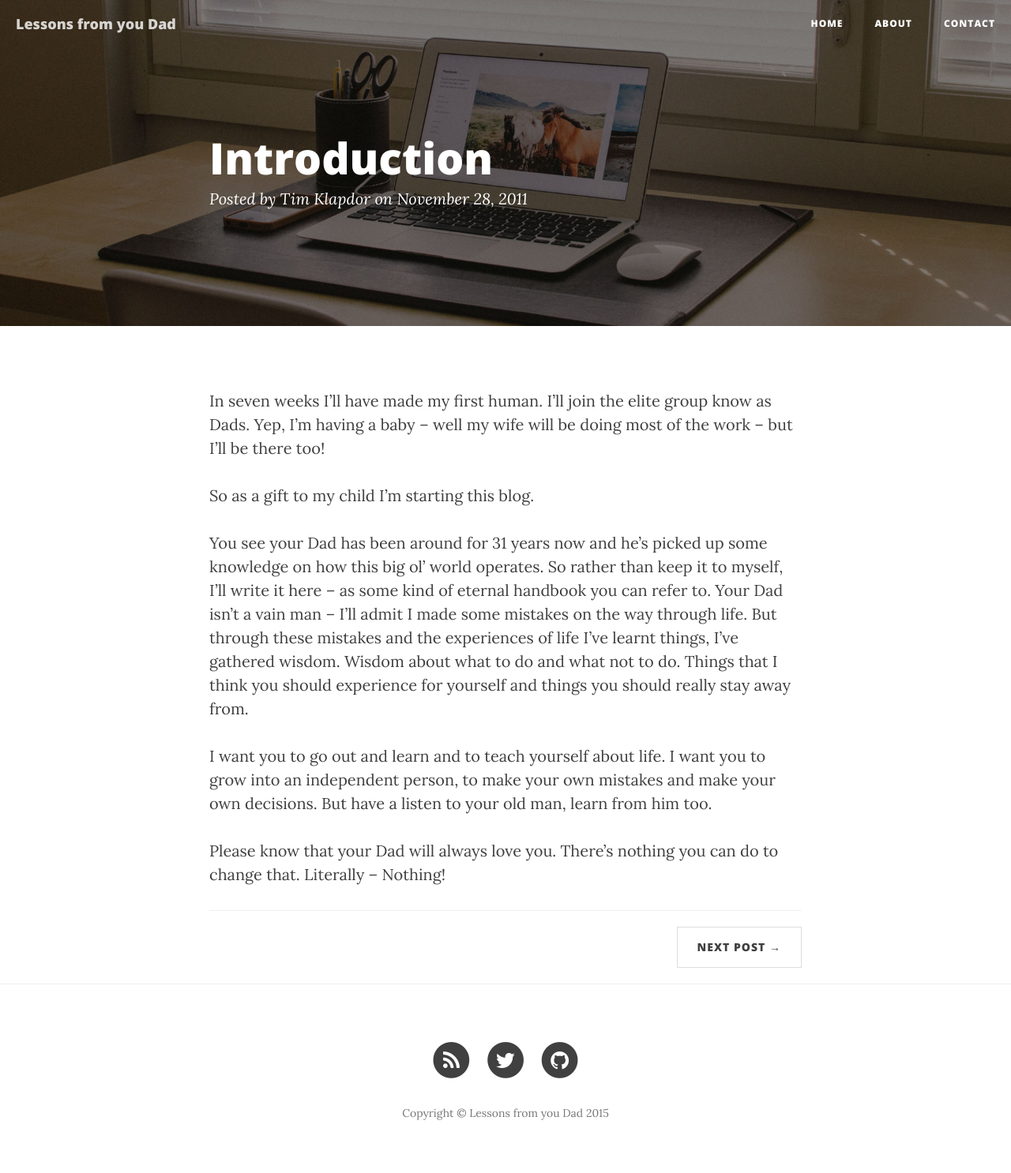
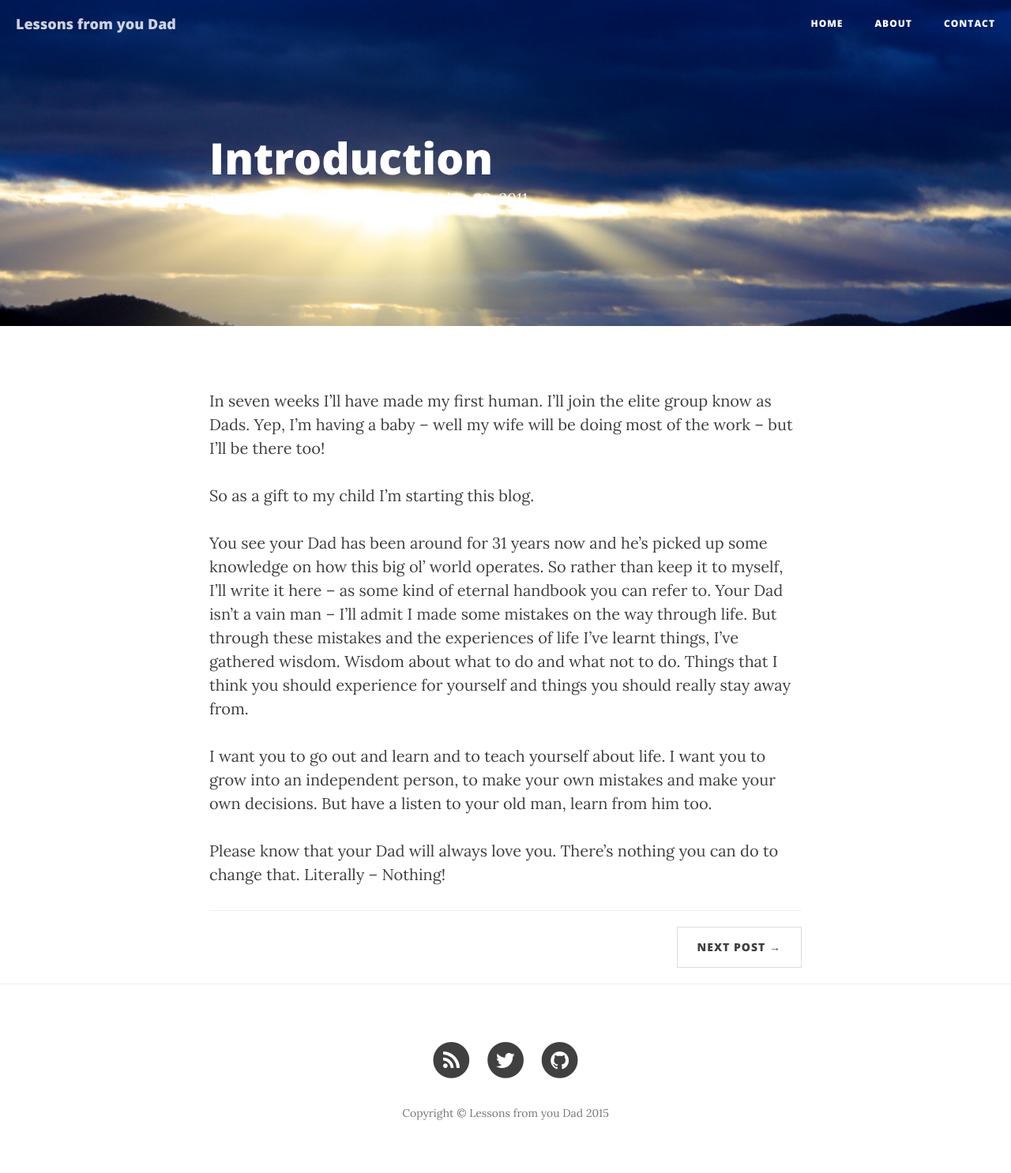
Before and after one commit to timklapdor/Lessons-From-Dad, a Jekyll site: the page built from _posts/2011-11-28-Introduction.md, in a window 1280 px wide. Shown: the whole page at 79% size. Built offline with Jekyll 4.4.1, drawn with Linux system fonts in a browser that asks for light colours; nearby versions of some CDN libraries.

Commit message:
image to post

```diff
--- a/_posts/2011-11-28-Introduction.md
+++ b/_posts/2011-11-28-Introduction.md
@@ -5,6 +5,7 @@ title: Introduction
 tags: [born, baby, first time Dad, birth]
 date: 2011-11-28 13:47:00
 author: "Tim Klapdor"
+header-img: "img/intro-bg.jpg"
 
 ---
 
```
Also changed, not shown: img/intro-bg.jpg (added).
